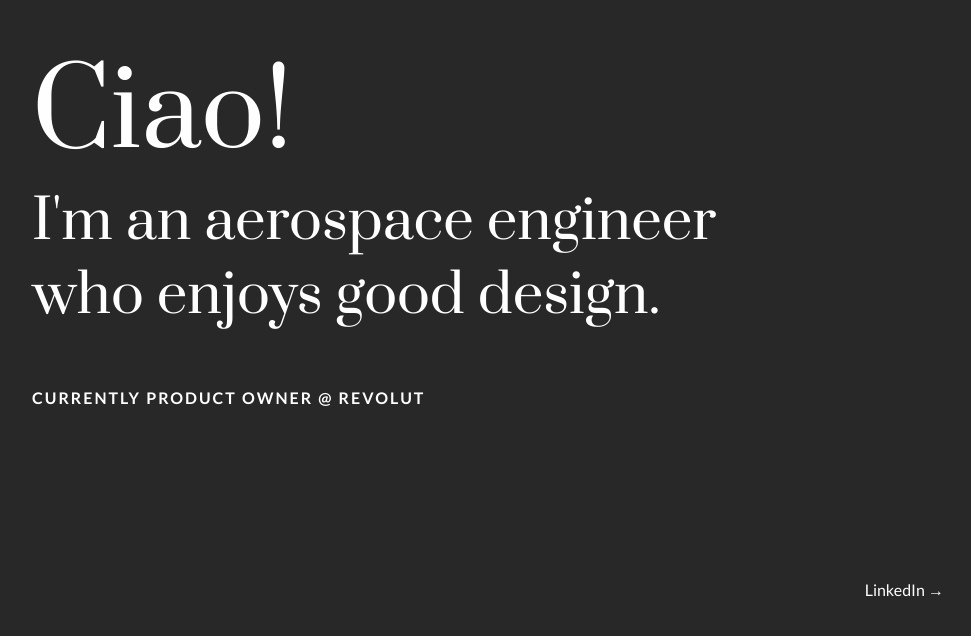
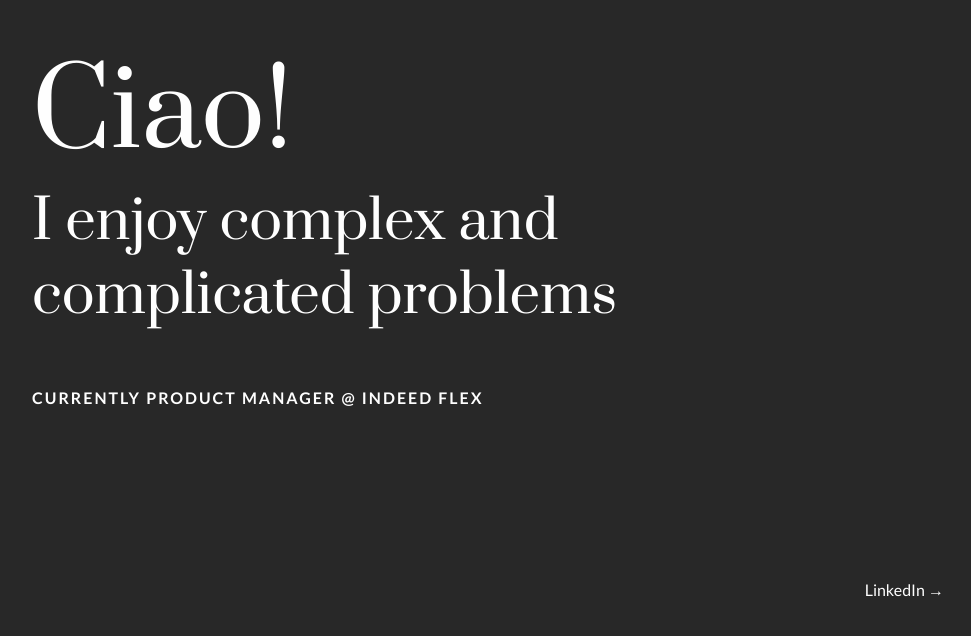
Before and after one commit to andreascari/personal-website, a plain HTML site: page index.html in a window 1280 px wide. Shown: the part 164-800 px from the top of the page, without its empty margins (176-1147 px from the left). Drawn offline with Linux system fonts and the light colour scheme.

Commit message:
Update index.html

```diff
--- a/index.html
+++ b/index.html
@@ -29,14 +29,14 @@
           <div class="veryBigText"> Ciao!
           </div>
 
-          <div class="bigText"> I'm an aerospace engineer who enjoys good design.
+          <div class="bigText"> I enjoy complex and complicated problems
           </div>
           <br>
           <br>
 
 
          <div class="directions">
-           currently Product Owner @ <a href="https://www.revolut.com/" target="_blank">Revolut</a>
+           currently Product Manager @ <a href="https://indeedflex.co.uk//" target="_blank">Indeed Flex</a>
          </div>
 
          <div class="buttonContainer">
```
